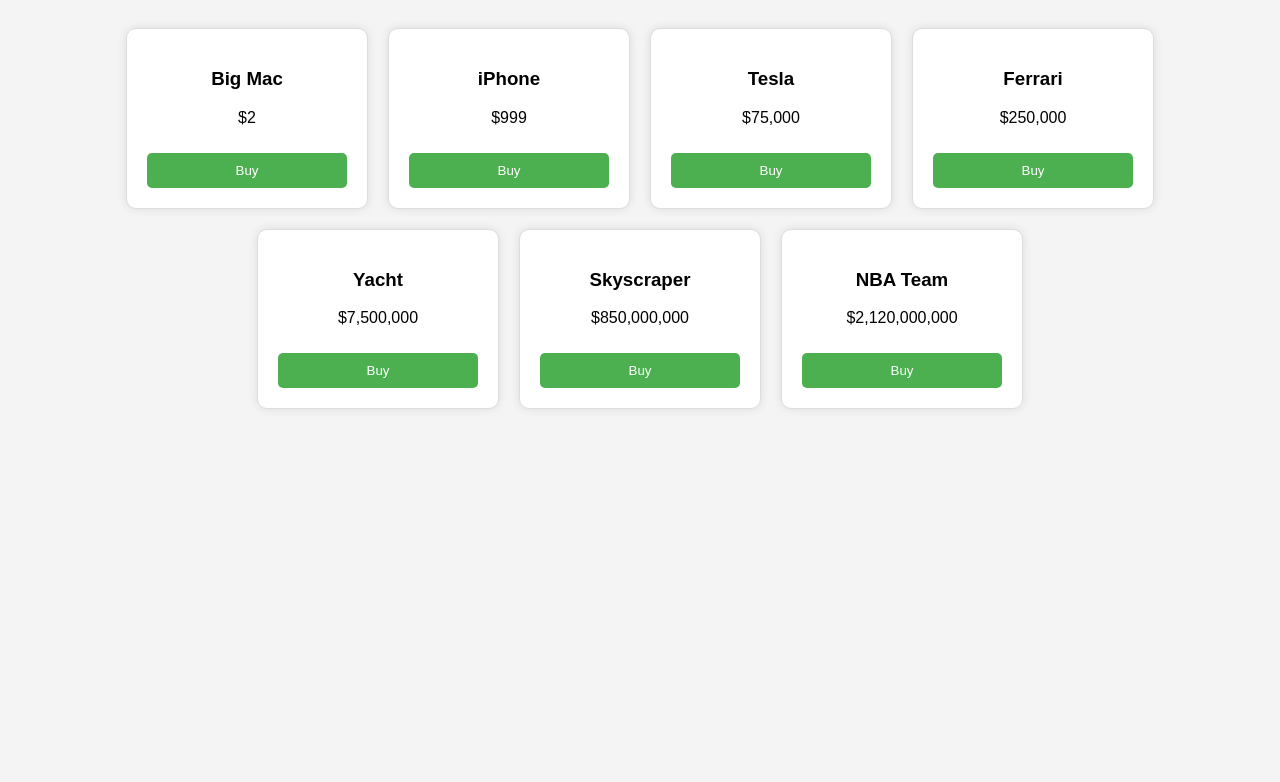
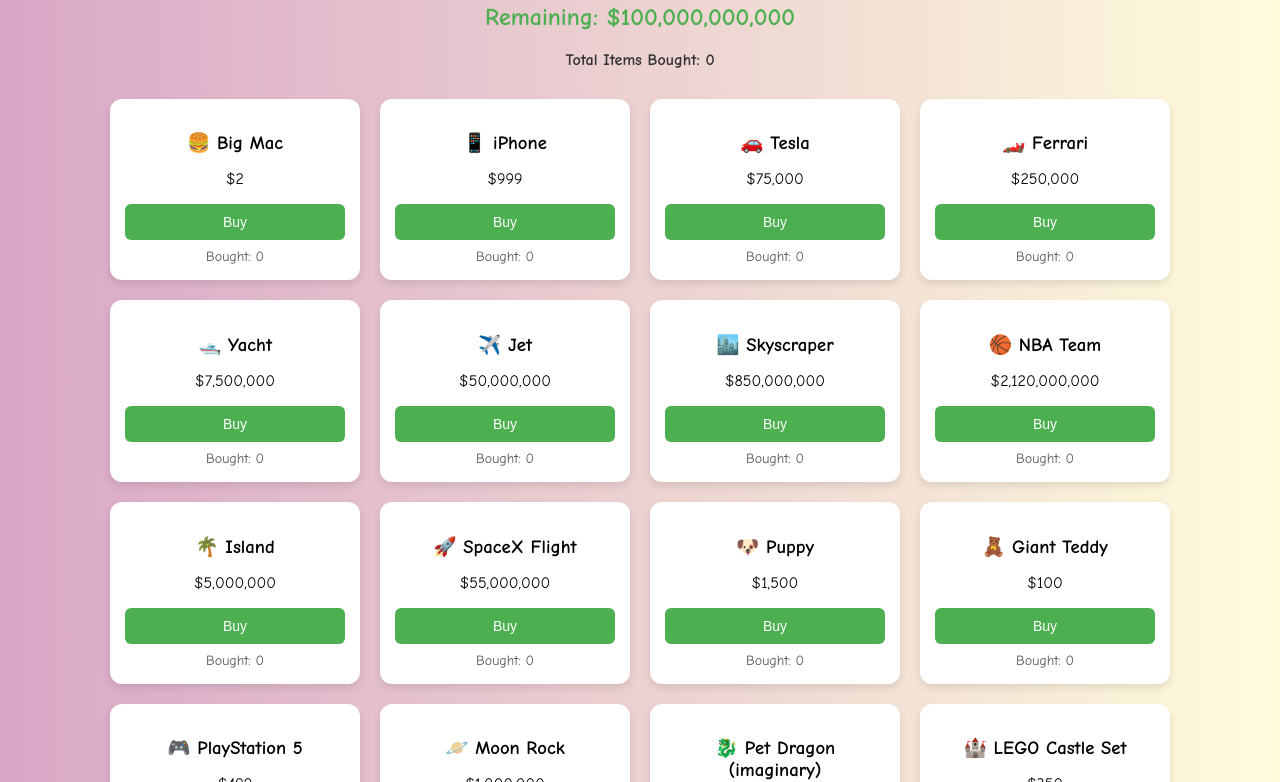
Before and after one commit to Manglam-Coder/Spend-Money.github.io, a plain HTML site: page index.html in a window 1280 px wide. Shown: the part 126-908 px from the top of the page. Before the commit the page ends 800 px from the top, so only its background shows below. Drawn offline with Linux system fonts and the light colour scheme.

Commit message:
index.html

```diff
--- a/index.html
+++ b/index.html
@@ -6,19 +6,25 @@
   <title>Spend Bill Gates' Money</title>
   <style>
     body {
-      font-family: Arial, sans-serif;
+      font-family: 'Comic Sans MS', cursive, sans-serif;
+      background: linear-gradient(to right, #d9a7c7, #fffcdc);
       text-align: center;
-      background-color: #f4f4f4;
       padding: 20px;
     }
 
     h1 {
-      margin-bottom: 10px;
+      font-size: 2.5em;
     }
 
     h2 {
+      color: #4caf50;
       margin-top: 0;
-      color: #4caf50;
+    }
+
+    #total-items {
+      margin-bottom: 20px;
+      font-weight: bold;
+      color: #333;
     }
 
     .items {
@@ -29,76 +35,120 @@
 
     .item {
       background: white;
-      border: 1px solid #ddd;
-      border-radius: 10px;
+      border-radius: 12px;
+      box-shadow: 0 4px 8px rgba(0,0,0,0.1);
       margin: 10px;
-      padding: 20px;
-      width: 200px;
-      box-shadow: 0 0 10px rgba(0,0,0,0.1);
+      padding: 15px;
+      width: 220px;
+      transition: transform 0.2s;
+    }
+
+    .item:hover {
+      transform: scale(1.03);
+    }
+
+    .item h3 {
+      margin-bottom: 5px;
     }
 
     button {
-      margin-top: 10px;
+      background-color: #4caf50;
+      color: white;
+      border: none;
       padding: 10px;
-      background-color: #4caf50;
-      border: none;
-      color: white;
+      border-radius: 6px;
+      font-size: 14px;
       cursor: pointer;
-      border-radius: 5px;
       width: 100%;
     }
 
     button:disabled {
-      background-color: #999;
+      background-color: #aaa;
+    }
+
+    .quantity {
+      margin-top: 8px;
+      font-size: 14px;
+      color: #555;
     }
   </style>
 </head>
 <body>
-  <h1>Spend Bill Gates' Money</h1>
+  <h1>🤑 Spend Bill Gates' Money</h1>
   <h2>Remaining: $<span id="money">100,000,000,000</span></h2>
+  <div id="total-items">Total Items Bought: 0</div>
   <div class="items" id="items-container"></div>
 
   <script>
-    let money = 100000000000; // $100 billion
+    let money = 100000000000;
+    let totalItems = 0;
+
     const moneyDisplay = document.getElementById("money");
+    const totalItemsDisplay = document.getElementById("total-items");
 
     const items = [
-      { name: "Big Mac", price: 2 },
-      { name: "iPhone", price: 999 },
-      { name: "Tesla", price: 75000 },
-      { name: "Ferrari", price: 250000 },
-      { name: "Yacht", price: 7500000 },
-      { name: "Skyscraper", price: 850000000 },
-      { name: "NBA Team", price: 2120000000 },
+      { name: "🍔 Big Mac", price: 2 },
+      { name: "📱 iPhone", price: 999 },
+      { name: "🚗 Tesla", price: 75000 },
+      { name: "🏎️ Ferrari", price: 250000 },
+      { name: "🛥️ Yacht", price: 7500000 },
+      { name: "✈️ Jet", price: 50000000 },
+      { name: "🏙️ Skyscraper", price: 850000000 },
+      { name: "🏀 NBA Team", price: 2120000000 },
+      { name: "🌴 Island", price: 5000000 },
+      { name: "🚀 SpaceX Flight", price: 55000000 },
+      { name: "🐶 Puppy", price: 1500 },
+      { name: "🧸 Giant Teddy", price: 100 },
+      { name: "🎮 PlayStation 5", price: 499 },
+      { name: "🪐 Moon Rock", price: 1000000 },
+      { name: "🐉 Pet Dragon (imaginary)", price: 5000 },
+      { name: "🏰 LEGO Castle Set", price: 350 },
+      { name: "🖼️ Custom Painting", price: 2000 },
+      { name: "🎡 Private Theme Park", price: 100000000 },
+      { name: "🧁 Cupcake", price: 3 },
+      { name: "👟 Light-up Shoes", price: 60 }
     ];
 
+    const itemQuantities = {};
+
     function formatMoney(value) {
-      return value.toLocaleString();
+      return value.toLocaleString("en-US", {
+        style: "currency",
+        currency: "USD",
+        maximumFractionDigits: 0
+      });
     }
 
-    function updateMoneyDisplay() {
-      moneyDisplay.textContent = formatMoney(money);
+    function updateDisplays() {
+      moneyDisplay.textContent = money.toLocaleString();
+      totalItemsDisplay.textContent = `Total Items Bought: ${totalItems}`;
     }
 
     function createItems() {
       const container = document.getElementById("items-container");
 
       items.forEach(item => {
+        itemQuantities[item.name] = 0;
+
         const itemDiv = document.createElement("div");
         itemDiv.className = "item";
         itemDiv.innerHTML = `
           <h3>${item.name}</h3>
-          <p>$${formatMoney(item.price)}</p>
+          <p>${formatMoney(item.price)}</p>
           <button>Buy</button>
+          <div class="quantity" id="qty-${item.name}">Bought: 0</div>
         `;
 
         const button = itemDiv.querySelector("button");
         button.addEventListener("click", () => {
           if (money >= item.price) {
             money -= item.price;
-            updateMoneyDisplay();
+            itemQuantities[item.name]++;
+            totalItems++;
+            updateDisplays();
+            document.getElementById(`qty-${item.name}`).textContent = `Bought: ${itemQuantities[item.name]}`;
           } else {
-            alert("Not enough money!");
+            alert("Oops! Not enough money! 💸");
           }
         });
 
@@ -106,7 +156,7 @@
       });
     }
 
-    updateMoneyDisplay();
+    updateDisplays();
     createItems();
   </script>
 </body>
```
